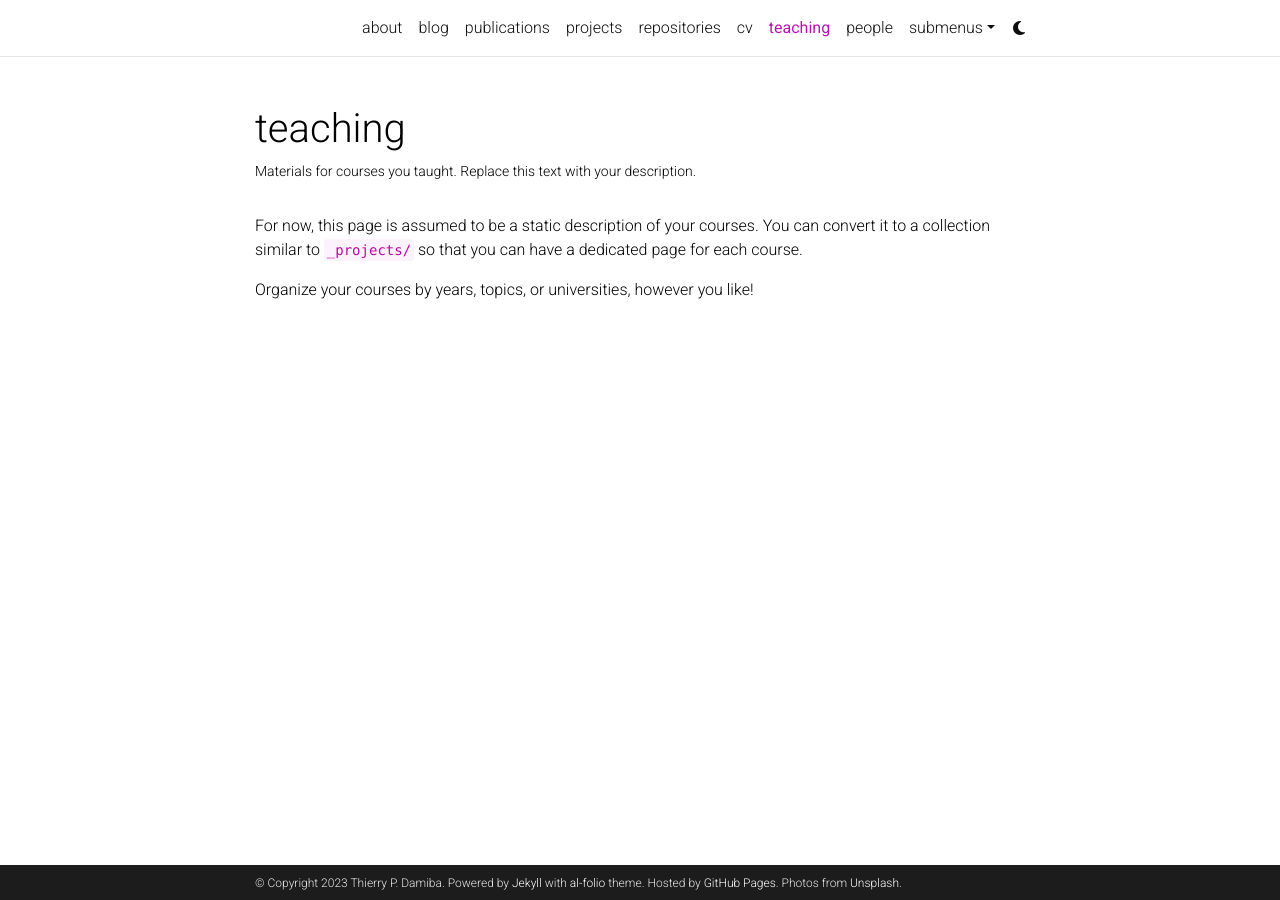
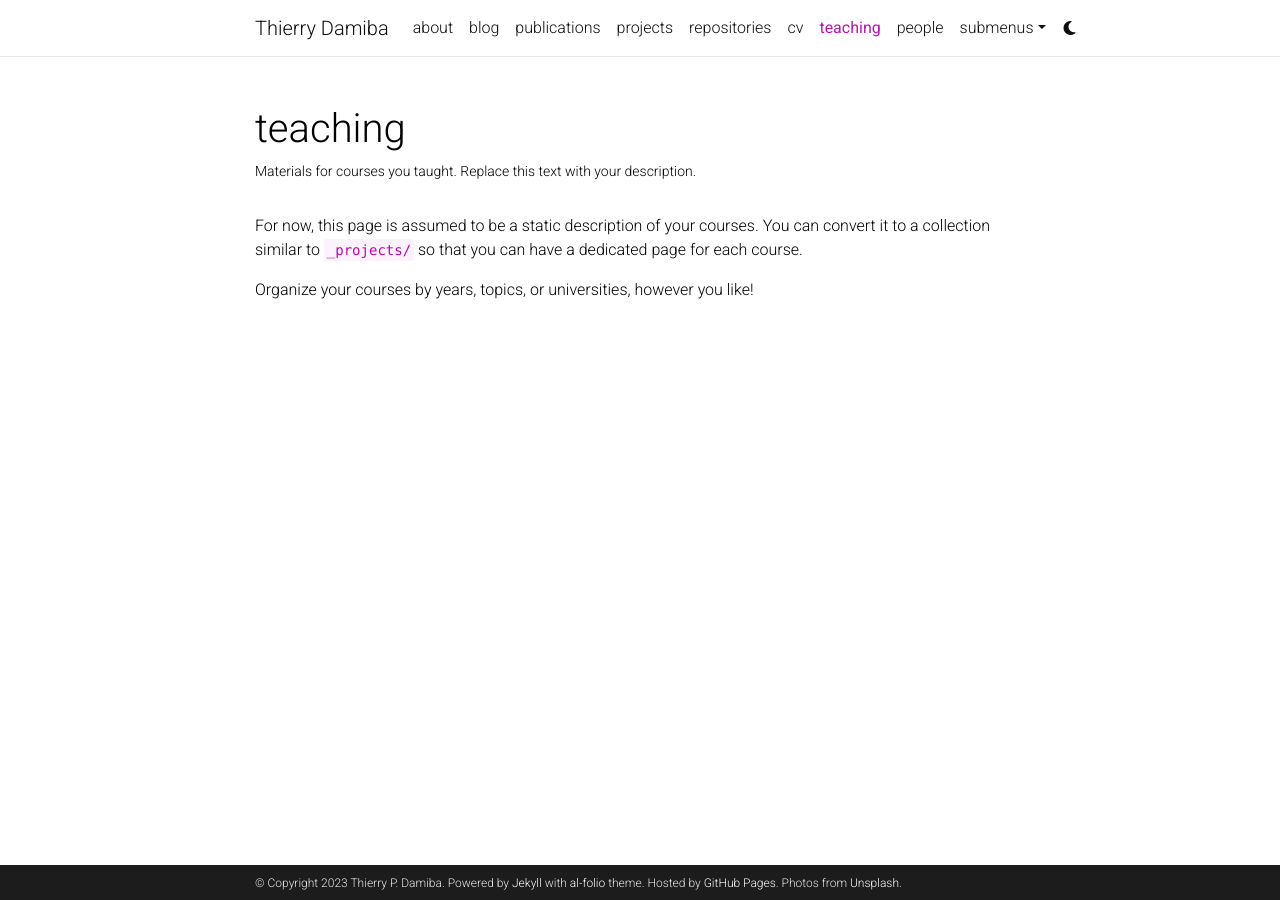
Before and after one commit to thierrydamiba/thierrydamiba.github.io, a Jekyll site: the page built from _pages/teaching.md, in a window 1280 px wide. Built offline with Jekyll 4.4.1, drawn with Linux system fonts in a browser that asks for light colours; comment, search, counter and statistics services are not loaded; a style sheet for code colours, icons or effects is not loaded.

Commit message:
Update _config.yml

```diff
--- a/_config.yml
+++ b/_config.yml
@@ -2,11 +2,11 @@
 # Site settings
 # -----------------------------------------------------------------------------
 
-title:  # the website title (if blank, full name will be used instead)
+title: Thierry Damiba # the website title (if blank, full name will be used instead)
 first_name: Thierry
 middle_name: P.
 last_name: Damiba
-email: you@example.com
+email: thierry.damiba@gmail.com
 description: > # the ">" symbol means to ignore newlines until "footer_text:"
   A simple, whitespace theme for academics. Based on [*folio](https://github.com/bogoli/-folio) design.
 footer_text: >
```
